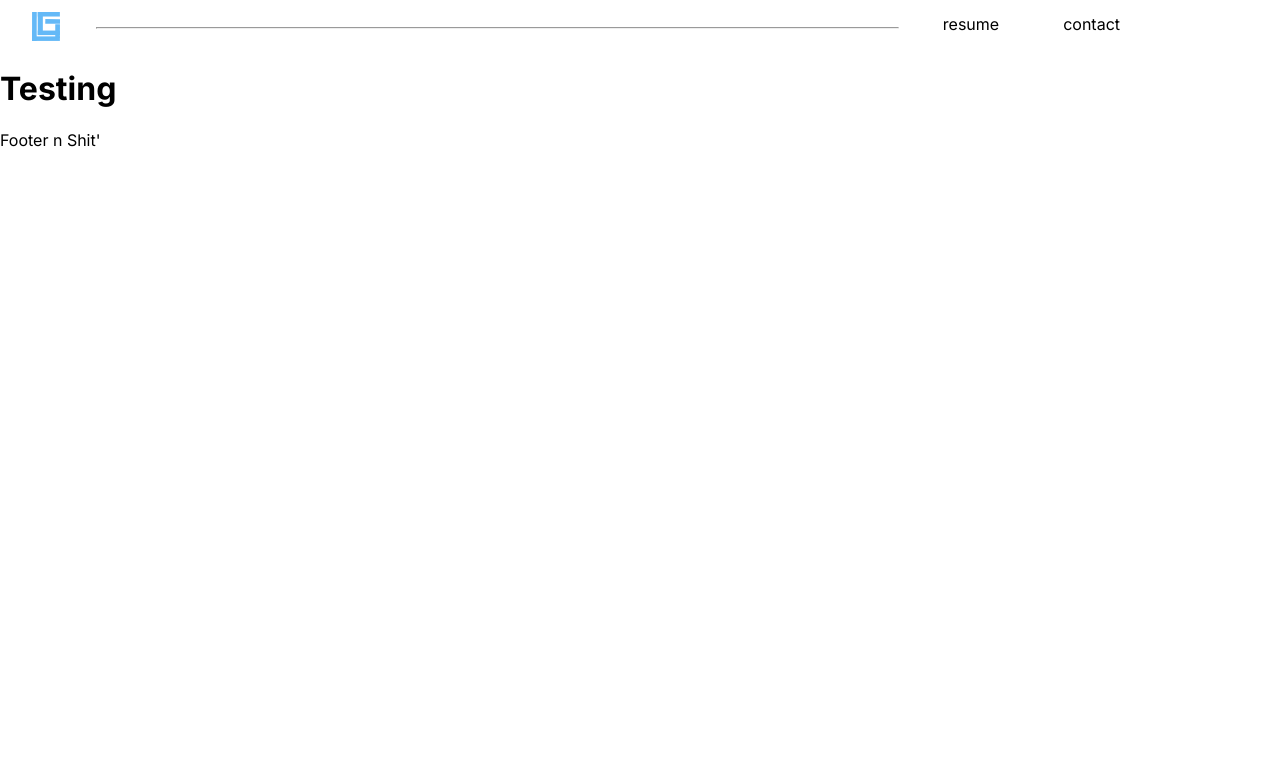
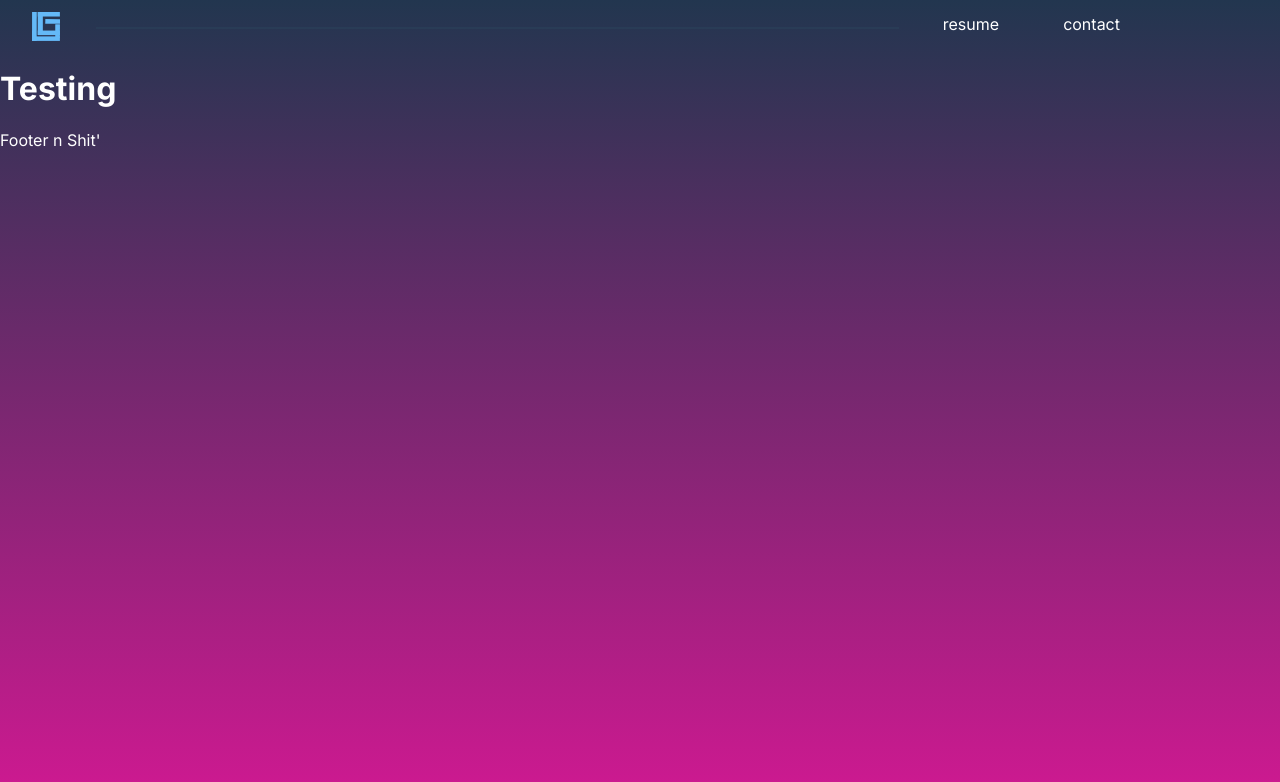
Before and after one commit to Jhinger/website, a Next.js app: page / in a window 1280 px wide. Shown: the top 782 px of the page. Built offline with nearby package versions, Linux system fonts and the light colour scheme.

Commit message:
Navbar finished. Moving onto Header/Main content now.

```diff
--- /dev/null
+++ b/components/Header/index.js
@@ -0,0 +1,3 @@
+import Header from './header.jsx'
+
+export default Header;
--- a/components/Nav/nav.jsx
+++ b/components/Nav/nav.jsx
@@ -16,7 +16,9 @@
                         <a target='_blank'>resume</a>
                     </Link>
                 </li>
-                <li className={styles.listItem}>contact</li>
+                <li className={styles.listItem}>
+                    <a href="mailto:gurshanjhinger@gmail.com" target="_blank" rel="noopener noreferrer">contact</a>
+                </li>
             </ul>
         </div>
     )
--- a/components/Nav/nav.module.css
+++ b/components/Nav/nav.module.css
@@ -12,11 +12,12 @@
 }
 
 .break {
-    height: 1px;
     flex: 0.99;
-    background-color: #2B4D60;
+    background-color: #2B4D60 !important;
+    border: #2B4D60 !important;
     height: 2.5px;
     margin-top: 1rem;
+    opacity: 0.3;
 }
 
 .list {
--- a/pages/_app.js
+++ b/pages/_app.js
@@ -9,7 +9,7 @@
 				<title>Gurshan Jhinger</title>
 				<meta name="description" content="Generated by create next app" />
 				<meta name="keywords" content="Gurshan, Jhinger, Software, Engineer, Developer, SFU" />
-				<link rel="icon" href="/favicon.ico" />
+				<link rel="icon" href="/logo.svg" />
 			</Head>
 
 			<Layout>
--- a/styles/globals.css
+++ b/styles/globals.css
@@ -4,6 +4,9 @@
   margin: 0;
   font-family: 'Inter', -apple-system, BlinkMacSystemFont, Segoe UI, Roboto, Oxygen,
     Ubuntu, Cantarell, Fira Sans, Droid Sans, Helvetica Neue, sans-serif;
+  background: linear-gradient( #22364F, #CF1991) no-repeat;
+  min-height: 100vh;
+  color: white;
 }
 
 a {
```
Also changed, not shown: components/Header/header.jsx (added, +11 -0 lines), components/Header/header.module.css (added), public/logo.svg (added).
